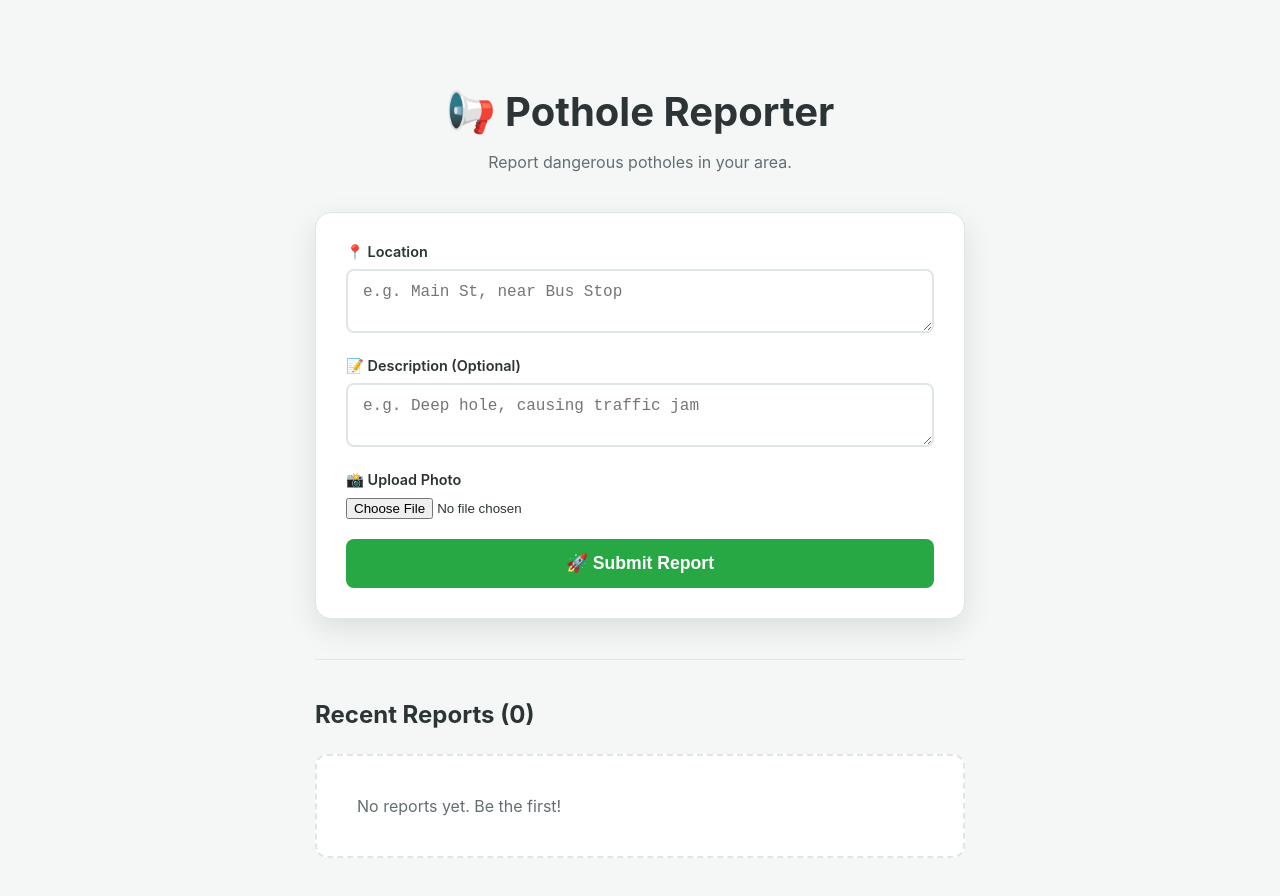
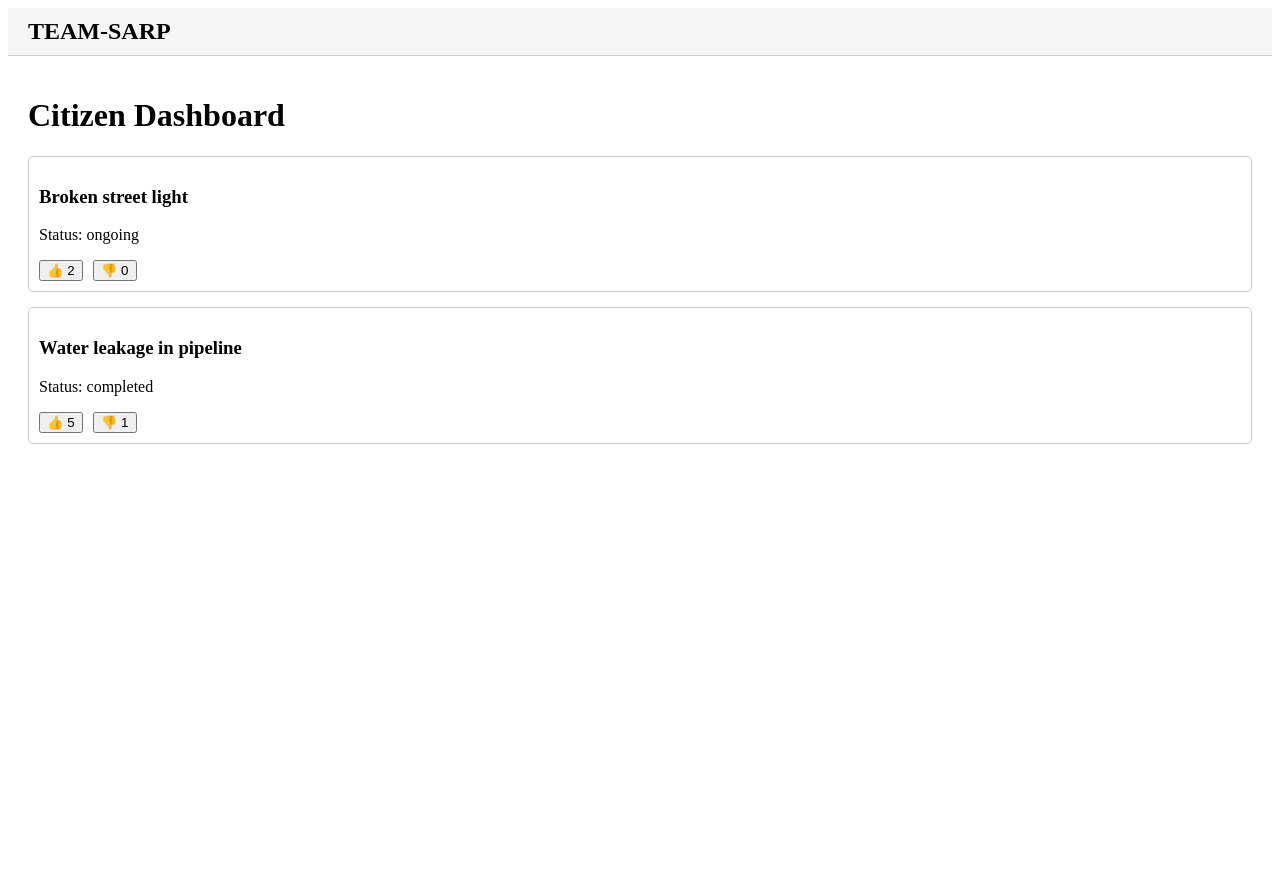
Before and after one commit to prasannaneupane/Sankalpa_Hackathon-Team-SARP-, a React (Vite) app in the folder frontend/: page /dashboard in a window 1280 px wide. Shown: the top 896 px of the page. After the commit the page ends 800 px from the top, so only its background shows below. Built offline with nearby package versions, Linux system fonts and the light colour scheme.

Commit message:
final demo

```diff
--- a/frontend/src/App.jsx
+++ b/frontend/src/App.jsx
@@ -1,14 +1,17 @@
 import { Routes, Route, Navigate } from "react-router-dom";
+import Home from "./pages/Home";
 import Login from "./pages/Login";
 import CitizenDashboard from "./pages/CitizenDashboard";
+import ReportIssue from "./pages/ReportIssue";
 
 function App() {
   return (
     <Routes>
+      <Route path="/" element={<Home />} />
       <Route path="/login" element={<Login />} />
       <Route path="/dashboard" element={<CitizenDashboard />} />
-      {/* Redirect all unknown paths to login */}
-      <Route path="*" element={<Navigate to="/login" />} />
+      <Route path="/Report" element={<ReportIssue />} />
+      <Route path="*" element={<Navigate to="/" />} />
     </Routes>
   );
 }
--- a/frontend/src/components/IssueCard.jsx
+++ b/frontend/src/components/IssueCard.jsx
@@ -1,10 +1,17 @@
-export default function IssueCard({ issue }) {
+export default function IssueCard({ issue, handleVote }) {
   return (
-    <div style={{ border: "1px solid gray", padding: 10, margin: 10 }}>
-      <h3>{issue.description}</h3>
-      <img src={issue.imageUrl} alt="issue" width={150} />
-      <p>Likes: {issue.likes}</p>
+    <div style={styles.card}>
+      <h3>{issue.title}</h3>
       <p>Status: {issue.status}</p>
+      <div style={styles.votes}>
+        <button onClick={() => handleVote(issue.id, "up")}>👍 {issue.upvotes}</button>
+        <button onClick={() => handleVote(issue.id, "down")}>👎 {issue.downvotes}</button>
+      </div>
     </div>
   );
 }
+
+const styles = {
+  card: { border: "1px solid #ccc", padding: 10, borderRadius: 5 },
+  votes: { display: "flex", gap: 10, marginTop: 5 },
+};
--- a/frontend/src/components/Navbar.jsx
+++ b/frontend/src/components/Navbar.jsx
@@ -1,13 +1,45 @@
-import { useNavigate } from "react-router-dom";
+import { Link, useNavigate } from "react-router-dom";
 
-export default function Navbar() {
+export default function Navbar({ loggedIn }) {
   const navigate = useNavigate();
+  const role = localStorage.getItem("role");
+
+  const handleLogout = () => {
+    localStorage.removeItem("role");
+    navigate("/");
+  };
+
   return (
-    <nav style={{ padding: 10, borderBottom: "1px solid black" }}>
-      <button onClick={() => navigate("/citizen")}>Dashboard</button>
-      <button onClick={() => navigate("/citizen/report")} style={{ marginLeft: 10 }}>Report Issue</button>
-      <button onClick={() => navigate("/citizen/issues")} style={{ marginLeft: 10 }}>View Issues</button>
-      <button onClick={() => navigate("/citizen/feedback")} style={{ marginLeft: 10 }}>Feedback</button>
+    <nav style={styles.nav}>
+      <h2 style={styles.title}>TEAM-SARP</h2>
+      <div style={styles.links}>
+        {!loggedIn && (
+          <>
+            <button onClick={() => navigate("/")}>Home</button>
+            <button onClick={() => navigate("/login")}>Login / Register</button>
+            <button onClick={() => document.getElementById("about-section")?.classList.toggle("hidden")}>About</button>
+          </>
+        )}
+        {loggedIn && role === "citizen" && (
+          <>
+            <button onClick={() => navigate("/report")}>Repost Issue</button>
+            <button onClick={handleLogout}>Logout</button>
+          </>
+        )}
+      </div>
     </nav>
   );
 }
+
+const styles = {
+  nav: {
+    display: "flex",
+    justifyContent: "space-between",
+    alignItems: "center",
+    padding: "10px 20px",
+    backgroundColor: "#f5f5f5",
+    borderBottom: "1px solid #ccc",
+  },
+  title: { margin: 0 },
+  links: { display: "flex", gap: "10px" },
+};
--- a/frontend/src/index.css
+++ b/frontend/src/index.css
@@ -12,6 +12,10 @@
   -webkit-font-smoothing: antialiased;
   -moz-osx-font-smoothing: grayscale;
 }
+.hidden {
+  display: none;
+}
+
 
 a {
   font-weight: 500;
--- a/frontend/src/pages/CitizenDashboard.jsx
+++ b/frontend/src/pages/CitizenDashboard.jsx
@@ -1,119 +1,39 @@
-import { useState } from "react";
-import "../App.css";
+import { useState, useEffect } from "react";
+import Navbar from "../components/Navbar";
+import IssueCard from "../components/IssueCard";
 
 export default function CitizenDashboard() {
+  const [issues, setIssues] = useState([
+    { id: 1, title: "Broken street light", status: "ongoing", upvotes: 2, downvotes: 0 },
+    { id: 2, title: "Water leakage in pipeline", status: "completed", upvotes: 5, downvotes: 1 },
+  ]);
 
-  // 1. STATE: Holding form data
-  const [selectedImage, setSelectedImage] = useState(null);
-  const [previewUrl, setPreviewUrl] = useState(null);
-  const [location, setLocation] = useState("");
-  const [description, setDescription] = useState("");
-
-  // 2. STATE: Simulate a database of reports
-  const [reports, setReports] = useState([]);
-
-  // Handle Image Selection
-  const handleImageChange = (event) => {
-    const file = event.target.files[0];
-    if (file) {
-      setSelectedImage(file);
-      setPreviewUrl(URL.createObjectURL(file));
-    }
-  };
-
-  // Handle Form Submission
-  const handleSubmit = (e) => {
-    e.preventDefault();
-
-    if (!selectedImage || !location) {
-      alert("Please provide an image and location!");
-      return;
-    }
-
-    const newReport = {
-      id: Date.now(),
-      image: previewUrl,
-      location: location,
-      desc: description,
-      date: new Date().toLocaleDateString()
-    };
-
-    setReports([newReport, ...reports]);
-    resetForm();
-  };
-
-  const resetForm = () => {
-    setSelectedImage(null);
-    setPreviewUrl(null);
-    setLocation("");
-    setDescription("");
+  const handleVote = (id, type) => {
+    setIssues(prev =>
+      prev.map(issue =>
+        issue.id === id
+          ? { ...issue, upvotes: type === "up" ? issue.upvotes + 1 : issue.upvotes, downvotes: type === "down" ? issue.downvotes + 1 : issue.downvotes }
+          : issue
+      )
+    );
   };
 
   return (
-    <div className="app-container">
-      <header>
-        <h1>📢 Pothole Reporter</h1>
-        <p>Report dangerous potholes in your area.</p>
-      </header>
-
-      <form className="report-form" onSubmit={handleSubmit}>
-        <div className="form-group">
-          <label>📍 Location</label>
-          <textarea
-            type="text"
-            placeholder="e.g. Main St, near Bus Stop"
-            value={location}
-            onChange={(e) => setLocation(e.target.value)}
-          />
+    <div>
+      <Navbar loggedIn={true} />
+      <div style={styles.container}>
+        <h1>Citizen Dashboard</h1>
+        <div style={styles.issues}>
+          {issues.map(issue => (
+            <IssueCard key={issue.id} issue={issue} handleVote={handleVote} />
+          ))}
         </div>
-
-        <div className="form-group">
-          <label>📝 Description (Optional)</label>
-          <textarea
-            placeholder="e.g. Deep hole, causing traffic jam"
-            value={description}
-            onChange={(e) => setDescription(e.target.value)}
-          />
-        </div>
-
-        <div className="form-group">
-          <label>📸 Upload Photo</label>
-          <input type="file" accept="image/*" onChange={handleImageChange} />
-        </div>
-
-        {previewUrl && (
-          <div className="preview-box">
-            <img src={previewUrl} alt="Preview" />
-          </div>
-        )}
-
-        <button type="submit" className="submit-btn">
-          🚀 Submit Report
-        </button>
-      </form>
-
-      <hr />
-
-      <div className="feed-section">
-        <h2>Recent Reports ({reports.length})</h2>
-
-        {reports.length === 0 ? (
-          <p className="empty-state">No reports yet. Be the first!</p>
-        ) : (
-          <div className="reports-grid">
-            {reports.map((report) => (
-              <div key={report.id} className="report-card">
-                <img src={report.image} alt="Pothole" />
-                <div className="card-content">
-                  <h3>{report.location}</h3>
-                  <p>{report.desc}</p>
-                  <small>{report.date}</small>
-                </div>
-              </div>
-            ))}
-          </div>
-        )}
       </div>
     </div>
   );
 }
+
+const styles = {
+  container: { padding: 20 },
+  issues: { display: "flex", flexDirection: "column", gap: 15 },
+};
--- a/frontend/src/pages/Home.jsx
+++ b/frontend/src/pages/Home.jsx
@@ -0,0 +1,39 @@
+import { useState, useEffect } from "react";
+import Navbar from "../components/Navbar";
+
+export default function Home() {
+  const [stats, setStats] = useState({ completed: 5, ongoing: 3, delayed: 1 });
+
+  return (
+    <div>
+      <Navbar loggedIn={false} />
+
+      <div style={styles.container}>
+        <h1>Welcome to TEAM-SARP</h1>
+
+        {/* Stats Section */}
+        <div style={styles.stats}>
+          <div>Completed Issues: {stats.completed}</div>
+          <div>Ongoing Issues: {stats.ongoing}</div>
+          <div>Delayed Issues: {stats.delayed}</div>
+        </div>
+
+        {/* About Section */}
+        <div id="about-section" className="hidden" style={styles.about}>
+          <h2>About TEAM-SARP</h2>
+          <p>
+            TEAM-SARP is a Nepal-based platform to track community issues.
+            Citizens can report issues, track progress, and interact with
+            ongoing projects.
+          </p>
+        </div>
+      </div>
+    </div>
+  );
+}
+
+const styles = {
+  container: { padding: 20, textAlign: "center" },
+  stats: { margin: "20px 0", display: "flex", justifyContent: "center", gap: "20px" },
+  about: { marginTop: 20 },
+};
--- a/frontend/src/pages/ReportIssue.jsx
+++ b/frontend/src/pages/ReportIssue.jsx
@@ -1,39 +1,14 @@
-import { useState } from "react";
-import api from "../services/api.js";
+import Navbar from "../components/Navbar";
 
-export default function ReportIssue() {
-  const [description, setDescription] = useState("");
-  const [imageUrl, setImageUrl] = useState("");
-
-  const handleSubmit = async () => {
-    try {
-      const res = await api.post("/reports", { description, imageUrl });
-      alert("Report submitted! ID: " + res.data.id);
-      setDescription("");
-      setImageUrl("");
-    } catch (err) {
-      console.error(err);
-      alert("Error submitting report");
-    }
-  };
-
+export default function Report() {
   return (
-    <div style={{ padding: 20 }}>
-      <h1>Report Issue</h1>
-      <input
-        type="text"
-        placeholder="Description"
-        value={description}
-        onChange={e => setDescription(e.target.value)}
-      />
-      <input
-        type="text"
-        placeholder="Image URL"
-        value={imageUrl}
-        onChange={e => setImageUrl(e.target.value)}
-        style={{ marginLeft: 10 }}
-      />
-      <button onClick={handleSubmit} style={{ marginLeft: 10 }}>Submit</button>
+    <div>
+      <Navbar loggedIn={true} />
+      <div style={{ padding: 20, textAlign: "center" }}>
+        <h1>Report an Issue</h1>
+        <p>This is where citizens can report new issues.</p>
+        {/* You can add your form here later */}
+      </div>
     </div>
   );
 }
```
